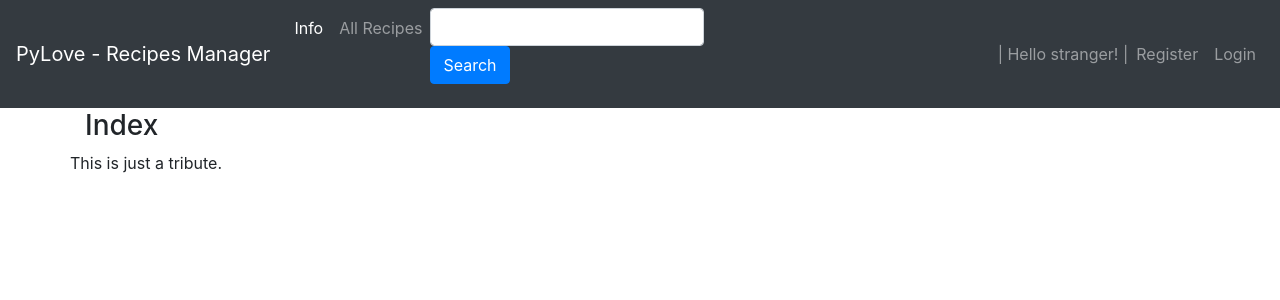
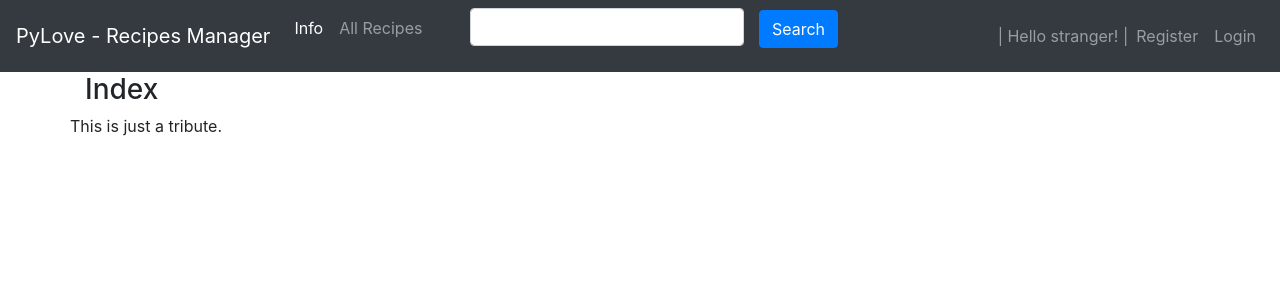
Before and after one commit to pyloveorg/recipes_manager, a Flask app: page /info in a window 1280 px wide. Shown: the top 300 px of the page. Run offline with Flask 2, Linux system fonts and the light colour scheme; some libraries are stand-ins or nearby versions.

Commit message:
display search form as inline block

```diff
--- a/static/css/my_style.css
+++ b/static/css/my_style.css
@@ -12,3 +12,8 @@
 	display: inline-block;
 	margin-right: 10px;
 }
+
+.search li {
+    display: inline-block;
+    margin-right: 10px;
+}
--- a/templates/_base.html
+++ b/templates/_base.html
@@ -35,8 +35,13 @@
             {% endif %}
             <li class="nav-item">
                 <form action="{{ url_for('search') }}" method="post">
-                    <div class="form-group">
-                        <div>{{ searchform.search(class="form-control") }} <button type="submit" class="btn btn-primary">Search</button></div>
+                    <div class="form-group search">
+                        <div>
+                            <ul>
+                                <li>{{ searchform.search(class="form-control") }} </li>
+                                <li><button type="submit" class="btn btn-primary">Search</button></li>
+                            </ul>
+                        </div>
                         {% if searchform.search.errors %}
                         <ul class="errors">{% for error in searchform.search.errors %}<li>{{ error }}</li>{% endfor %}</ul>
                         {% endif %}
```
